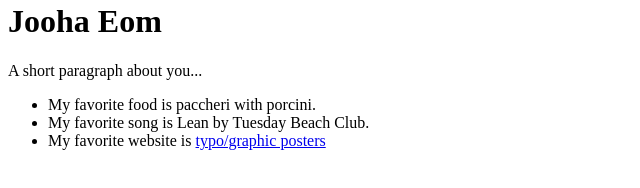
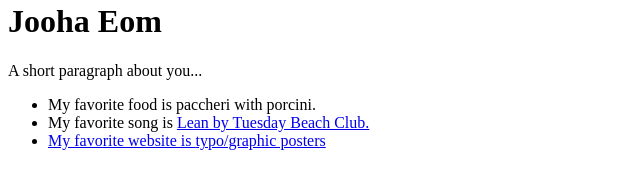
Before and after one commit to markjooha/UIDesign1, a plain HTML site: page index.html in a window 1280 px wide. Shown: the part 330-518 px from the top of the page, without its empty margins (0-640 px from the left). Drawn offline with Linux system fonts and the light colour scheme.

Commit message:
Update index.html

```diff
--- a/index.html
+++ b/index.html
@@ -22,7 +22,7 @@
       <p class="desc">A short paragraph about you...</p>
       <ul>
         <li>My favorite food is paccheri with porcini.</li>
-        <li>My favorite song is Lean by Tuesday Beach Club.</li>
+        <li>My favorite song is <a href="https://youtu.be/yacnXJCi4No?si=6dVwnA06I5r7JI4r/">Lean by Tuesday Beach Club.</li>
         <li>My favorite website is <a href="https://www.typographicposters.com/">typo/graphic posters</a></li>
       </ul>
 
```
